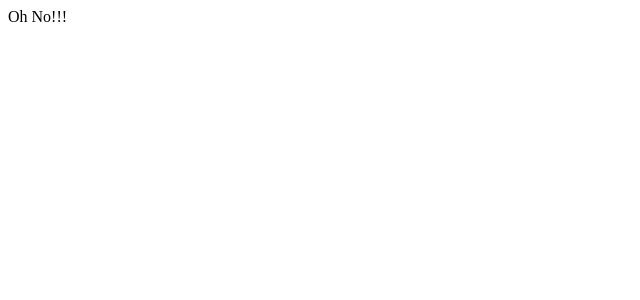
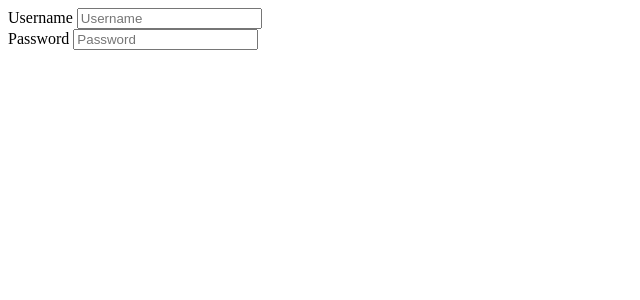
Before and after one commit to leonardotavares20/svelteKitAuth, a SvelteKit app: page /registration in a window 1280 px wide. Before the commit this address had no page. Shown: the top 300 px of the page, without its empty margins (0-640 px from the left). Built offline with nearby package versions, Linux system fonts and the light colour scheme.

Commit message:
feat: add registration route

```diff
--- /dev/null
+++ b/src/routes/registration/+page.svelte
@@ -0,0 +1,20 @@
+<script lang="ts">
+  import type { PageData } from "./$types";
+  import type { ActionData } from "./$types";
+
+  export let data: PageData;
+  export let form: ActionData;
+</script>
+
+<div class="w-svw h-svh">
+  <form action="" method="post">
+    <div>
+      <label for="username" id="username">Username</label>
+      <input type="text" name="username" placeholder="Username" />
+    </div>
+    <div>
+      <label for="password" id="password">Password</label>
+      <input type="password" name="password" placeholder="Password" />
+    </div>
+  </form>
+</div>
```
